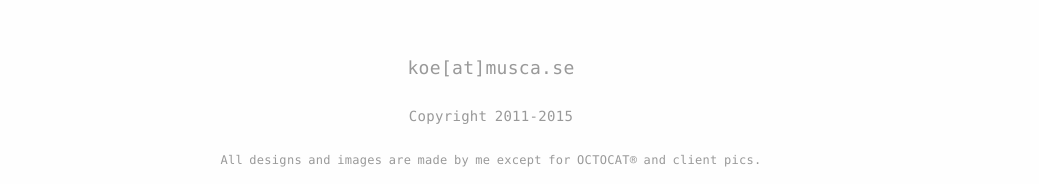
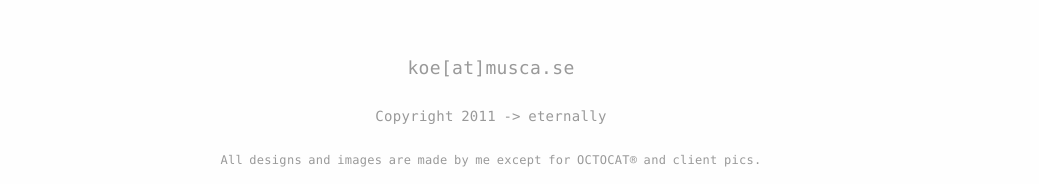
Before and after one commit to musca/koe.github.io, a Jekyll site: the page built from index.html, in a window 1280 px wide and 900 px high, scrolled down 2510 px. Shown: the part 713-897 px from the top of the window, without its empty margins (149-1188 px from the left). Built offline with Jekyll 4.4.1, drawn with Linux system fonts in a browser that asks for light colours; some web fonts are replaced; Markdown is read by kramdown in place of the engine named in the settings.

Commit message:
Updated footer info

```diff
--- a/_includes/footer.html
+++ b/_includes/footer.html
@@ -1,5 +1,5 @@
 <ul>
   <li><p>koe[at]musca.se</p></li>
-  <li><p class="small-text">Copyright 2011-2015</p></li>
+  <li><p class="small-text">Copyright 2011 -> eternally</p></li>
   <li><p class="smaller-text">All designs and images are made by me except for OCTOCAT® and client pics.</p></li>
 </ul>
--- a/src/scss/_variable.scss
+++ b/src/scss/_variable.scss
@@ -1,5 +1,5 @@
 $prim-font-stack:		'Inconsolata','Cutive', 'Menlo', 'Monaco', 'Courier New' monospace;
-$sec-font-stack:		'Menlo', 'Monaco', 'Courier New', monospace;
+$sec-font-stack:		'Cutive Mono', 'Menlo', 'Monaco', 'Courier New', monospace;
 $line-height:       1.6;
 $header-bg-color: 	#fbfbfb;
 $link-color:        #65C7FD;
@@ -13,5 +13,5 @@ $more-padding:			5em;
 $green:							rgba(104, 166, 52, .95);
 $white:							#f4f4f4;
 $blue:							#08c;
-$light-blue:         #F1F4F9;
+$light-blue:        #F1F4F9;
 $p-font-size:       1.8em;
```
